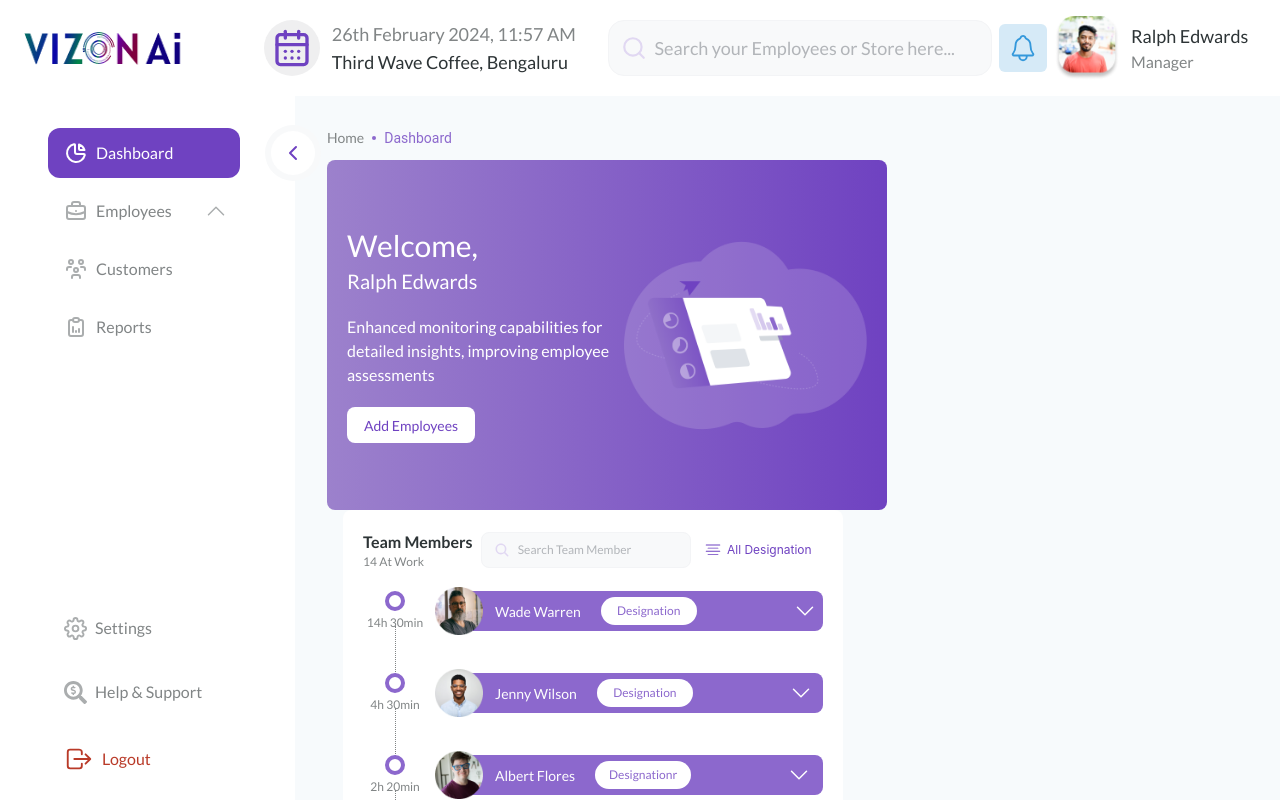
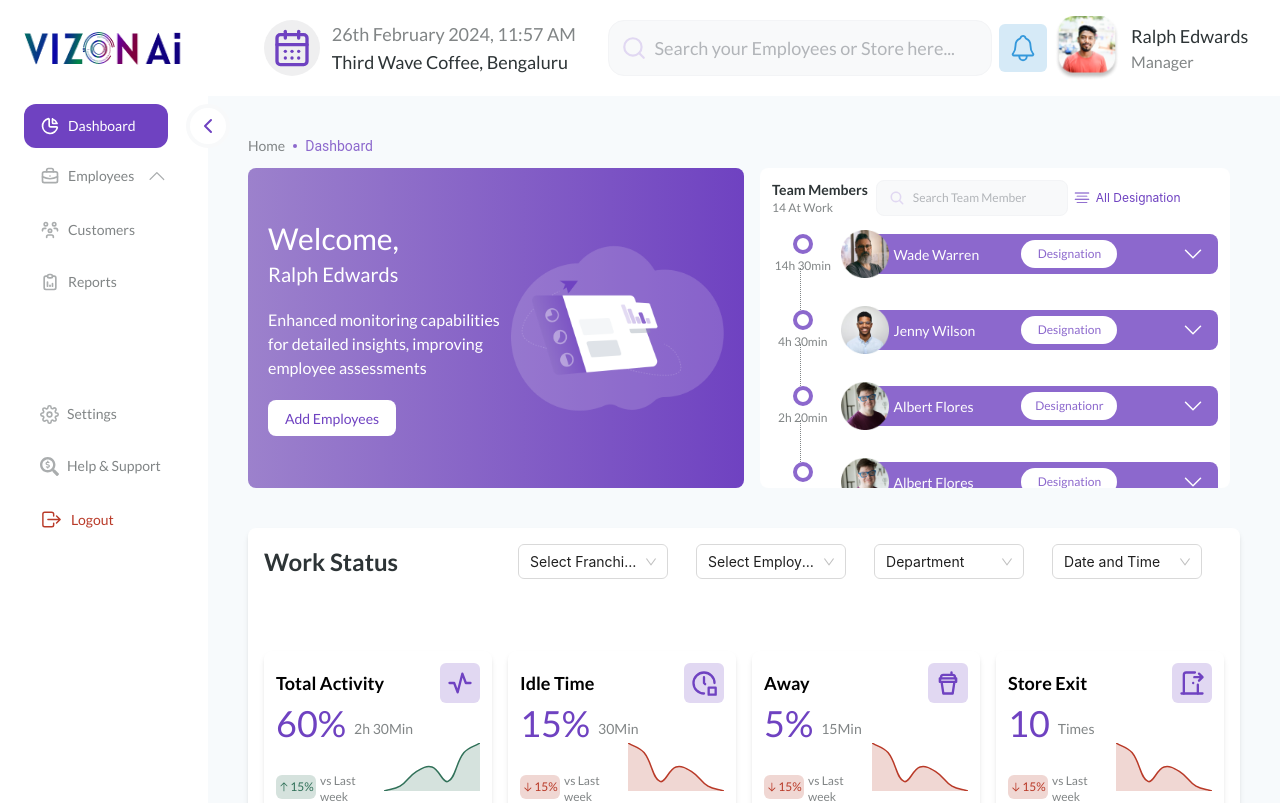
Before and after one commit to CitriotSolutionsPrivateLimited/FMS_Landing_page, a React (Create React App) app: page /Userhome/dashboard in a window 1280 px wide. Shown: the top 803 px of the page. Built offline with nearby package versions, Linux system fonts and the light colour scheme; what react-cookies would draw is missing.

Commit message:
made changes for different screen

```diff
--- a/src/components/Customers.js
+++ b/src/components/Customers.js
@@ -42,7 +42,7 @@ function Customers() {
     }
   }
   return (
-    <div className='p-8'>
+    <div className='p-8 '>
       <div className="flex-grow  ">
       <div className="flex  mt-24 items-center">
         <div className="text-[#818586] cursor-pointer font-Lato text-sm" onClick={() => navigate('/')}>Home</div>
@@ -54,7 +54,7 @@ function Customers() {
       <div className=" rounded-lg shadow-md overflow-hidden w-full bg-white p-4">
         <div className="flex items-center ">
           <span className="mr-48 text-2xl font-Lato font-bold text-[#2D3436]">Customers</span>
-          <div className="ml-96 ">
+          <div className="ml-80 ">
             <Select
               defaultValue="Select Franchise"
               style={{ width: 150, height: 35, fontSize: '20px' }}
--- a/src/components/Dashboard.js
+++ b/src/components/Dashboard.js
@@ -21,15 +21,16 @@ function Dashboard() {
 
   return (
 
-
-      <div className="flex-grow p-8 ">
-      <div className="flex  mt-24 items-center">
+    // style={{width:'560px', height:'350px'}}
+      <div className="flex-grow p-10 ">
+        <div className="flex  mt-24 items-center">
             <div className="text-[#818586] cursor-pointer font-Lato text-sm" onClick={()=>navigate('/')}>Home</div>
             <div className="w-1 h-1  bg-[#8C68CD] rounded-full ml-2 mr-2"></div>
             <span className='text-[#8C68CD] text-sm'>Dashboard</span>
         </div>
-      <Row  className="flex-row mt-3  justify-between">
-        <Col className="dashboard md:flex-row md:p-5 rounded-lg flex flex-row items-center justify-between" style={{width:'560px', height:'350px'}}>
+       <Row  className="flex-row mt-3 ">
+        <Col className="dashboard md:flex-row md:p-5 rounded-lg flex flex-row items-center justify-between lg:w-1/2 h-80"
+        >
           <div className='flex flex-col w-2/3'>
             <h1 className="md:text-4xl lg:text-3xl sm:text-xl text-white  leading-tight font-Lato"> Welcome,</h1>
             <p className="mt-1 md:text-xl lg:text-xl sm:text-2xl text-white  leading-tight  font-medium font-Lato">Ralph Edwards</p>
@@ -41,10 +42,10 @@ function Dashboard() {
           </div>
         </Col>
         <TeamMembers />
-        <div className='flex w-full flex-row mt-5  justify-between'>
+        <div className='flex flex-row w-full mt-5  justify-between'>
           <WorkStatus />
         </div>
-        <div className='flex w-full flex-row mt-5  justify-between'>
+        <div className='flex flex-row  w-full mt-5  justify-between'>
           <Attentiveness />
         </div>
         <Performers />
--- a/src/components/attentiveness.js
+++ b/src/components/attentiveness.js
@@ -84,10 +84,10 @@ const handleCheckboxChange = (event) => {
 
 
   return (
-    <div className=" rounded-lg shadow-md overflow-hidden w-full bg-white mt-5">
+    <div className=" rounded-lg shadow-md overflow-hidden bg-white mt-5">
       <div className="flex items-center p-4 ">
         <span className="mr-10 text-2xl font-Lato font-bold text-[#2D3436]">Attentiveness</span>
-        <div className="ml-44 ">
+        <div className="ml-20 ">
           <Select
             defaultValue="Select Franchise"
             style={{ width: 150, height:35, fontSize: '20px' }}
--- a/src/components/sidebar.js
+++ b/src/components/sidebar.js
@@ -41,56 +41,52 @@ function Sidebar() {
     }
 	},[])
   return (
-    <div className="bg-white h-screen p-12 flex flex-col sticky top-0" style={{width: '295px'}}>
-      <ul className="flex flex-col flex-grow text-base font-Lato mt-20 gap-2">
-        <li className={`p-4  flex items-center text-base ${activeSection === 'Dashboard' ? 'h-20 w-48 rounded-xl text-white bg-[#6F42C1] font-Lato' :  'text-[#818586]'} `} style={{height:'50px'}}
+    <div className="bg-white h-screen p-6 flex flex-col sticky top-0 w-52" >
+      <ul className="flex flex-col flex-grow font-Lato mt-20 text-sm">
+        <li className={`p-4  flex items-center ${activeSection === 'Dashboard' ? 'h-11 w-36 rounded-xl text-white bg-[#6F42C1] font-Lato' :  'text-[#818586]'} `}
         onClick={() => setActiveSection('Dashboard')}>
           <Link to="/Userhome/dashboard" className="flex items-center">
-            <TbChartPie size={24}  className={`mr-2 ${ activeSection === 'Dashboard' ? 'text-white' : 'text-[#AAADAE]' } `} />
+            <TbChartPie size={20}  className={`mr-2 ${ activeSection === 'Dashboard' ? 'text-white' : 'text-[#AAADAE]' } `} />
             Dashboard
           </Link>
           {activeSection === 'Dashboard' && (
             <div className="flex items-center justify-center ">
-              <div className="flex bg-[#F8F9FA] h-14 w-14 rounded-full -mr-60 items-center justify-center">
-              <div className="flex bg-white h-11 w-11 rounded-full  items-center justify-center">
+              <div className="flex bg-white h-11 w-11 rounded-full  items-center justify-center border-4 border-[#F8F9FA] -mr-36 ">
               <TbChevronLeft color="#6F42C1" size={24} />
-              </div>
               </div>
             </div>
           )}
         </li>
 
-        <li className={`p-4 flex items-center text-base ${activeSection === 'Employees' ? 'h-20 w-48 rounded-xl text-white bg-[#6F42C1] font-Lato' :  'text-[#818586]'} `} style={{height:'50px'}}
+        <li className={`p-4 flex items-center  ${activeSection === 'Employees' ? 'h-11 w-40 rounded-xl text-white bg-[#6F42C1] font-Lato' :  'text-[#818586]'} `}
         onClick={() => setActiveSection('Employees')}>
           <Link to="/Userhome/Employees/TeamMembers" className="flex items-center">
-            <TbBriefcase size={24}  className={`mr-2 ${ activeSection === 'Employees' ? 'text-white' : 'text-[#AAADAE]' } `} />
+            <TbBriefcase size={20}  className={`mr-2 ${ activeSection === 'Employees' ? 'text-white' : 'text-[#AAADAE]' } `} />
             Employees
           </Link>
-          {employeesView ? <HiChevronUp size={24} className={` ml-8 cursor-pointer ${ activeSection === 'Employees' ? 'text-white' : 'text-[#AAADAE]' } `} onClick={()=> setEmployeesView(false)}/> : <HiChevronDown size={24} className={` ml-8 cursor-pointer ${ activeSection === 'Employees' ? 'text-white' : 'text-[#AAADAE]' } `} onClick={()=> setEmployeesView(true)} /> }
+          {employeesView ? <HiChevronUp size={24} className={` ml-3 cursor-pointer ${ activeSection === 'Employees' ? 'text-white' : 'text-[#AAADAE]' } `} onClick={()=> setEmployeesView(false)}/> : <HiChevronDown size={24} className={` ml-3 cursor-pointer ${ activeSection === 'Employees' ? 'text-white' : 'text-[#AAADAE]' } `} onClick={()=> setEmployeesView(true)} /> }
           {activeSection === 'Employees' && (
             <div className="flex items-center justify-center ">
-              <div className="flex bg-[#F8F9FA] h-14 w-14 rounded-full -mr-36 items-center justify-center">
-              <div className="flex bg-white h-11 w-11 rounded-full  items-center justify-center">
+              <div className="flex bg-white h-11 w-11 rounded-full  items-center justify-center border-4 border-[#F8F9FA] -mr-24 ">
               <TbChevronLeft color="#6F42C1" size={24} />
-              </div>
               </div>
             </div>
           )}
         </li>
 
         {activeSection === 'Employees' && employeesView && (
-        <div className={`flex text-base pl-8`} onClick={()=>handleClick()}>
+        <div className={`flex pl-7`} onClick={()=>handleClick()}>
             <div className="">
                   <ul>
                     {/* <div className='flex flex-row items-center justify-center'>
                       {subSection === 'timeSheet' && <div className='bg-[#6F42C1] rounded-full h-3 w-3 '></div>}
-                      <li className={`p-4 flex items-center text-base ${subSection === 'timeSheet' ? 'text-[#6F42C1]  font-Lato' :  'text-[#818586]'} `} onClick={() => setSubSection('timeSheet')}>
+                      <li className={`p-4 flex items-center ${subSection === 'timeSheet' ? 'text-[#6F42C1]  font-Lato' :  'text-[#818586]'} `} onClick={() => setSubSection('timeSheet')}>
                       <Link to='/Userhome/Employees/ViewTimeSheet'>View Time Sheet</Link>
                       </li>
                     </div> */}
                       <div className='flex flex-row items-center justify-center'>
-                      {subSection === 'TeamMembers' && <div className='bg-[#6F42C1] rounded-full h-3 w-3 '></div>}
-                      <li className={`p-4 flex items-center text-base ${subSection === 'TeamMembers' ? 'text-[#6F42C1]  font-Lato' :  'text-[#818586]'} `} onClick={() => setSubSection('TeamMembers')}>
+                      {subSection === 'TeamMembers' && <div className='bg-[#6F42C1] rounded-full h-2 w-2 '></div>}
+                      <li className={`p-3 flex items-center  ${subSection === 'TeamMembers' ? 'text-[#6F42C1]  font-Lato' :  'text-[#818586]'} `} onClick={() => setSubSection('TeamMembers')}>
                       <Link to='/Userhome/Employees/TeamMembers'>Team Members</Link></li>
                     </div>
                   </ul>
@@ -101,56 +97,53 @@ function Sidebar() {
 
 
 
-        <li className={`p-4  flex items-center text-base ${activeSection === 'Customers' ? 'h-20 w-48 rounded-xl text-white bg-[#6F42C1] font-Lato' :  'text-[#818586]'} `} style={{height:'50px'}}
+        <li className={`p-4  flex items-center  ${activeSection === 'Customers' ? 'h-11 w-36 rounded-xl text-white bg-[#6F42C1] font-Lato' :  'text-[#818586]'} `}
         onClick={() => setActiveSection('Customers')}>
           <Link to="/Userhome/Customers" className="flex items-center">
-            <TbUsersGroup size={24}  className={`mr-2 ${ activeSection === 'Customers' ? 'text-white' : 'text-[#AAADAE]' } `} />
+            <TbUsersGroup size={20}  className={`mr-2 ${ activeSection === 'Customers' ? 'text-white' : 'text-[#AAADAE]' } `} />
             Customers
           </Link>
           {activeSection === 'Customers' && (
             <div className="flex items-center justify-center ">
-              <div className="flex bg-[#F8F9FA] h-14 w-14 rounded-full -mr-60 items-center justify-center">
-              <div className="flex bg-white h-11 w-11 rounded-full  items-center justify-center">
+             <div className="flex bg-white h-11 w-11 rounded-full  items-center justify-center border-4 border-[#F8F9FA] -mr-36 ">
               <TbChevronLeft color="#6F42C1" size={24} />
-              </div>
               </div>
             </div>
           )}
         </li>
 
-        <li className={`p-4 flex items-center text-base ${activeSection === 'Reports' ? 'h-20 w-48 rounded-xl text-white bg-[#6F42C1] font-Lato' :  'text-[#818586]'} `} style={{height:'50px'}}
+        <li className={`p-4 flex items-center  ${activeSection === 'Reports' ? 'h-11 w-40 rounded-xl text-white bg-[#6F42C1] font-Lato' :  'text-[#818586]'} `}
         onClick={() => setActiveSection('Reports')}>
           <Link to="/dashboard" className="flex items-center">
-            <TbReportAnalytics size={24}  className={`mr-2 ${ activeSection === 'Reports' ? 'text-white' : 'text-[#AAADAE]' } `} />
+            <TbReportAnalytics size={20}  className={`mr-2 ${ activeSection === 'Reports' ? 'text-white' : 'text-[#AAADAE]' } `} />
             Reports
           </Link>
           {activeSection === 'Reports' && (
             <div className="flex items-center justify-center ">
-              <div className="flex bg-[#F8F9FA] h-14 w-14 rounded-full -mr-72 items-center justify-center">
-              <div className="flex bg-white h-11 w-11 rounded-full  items-center justify-center">
+             <div className="flex bg-white h-11 w-11 rounded-full  items-center justify-center border-4 border-[#F8F9FA] -mr-40 ">
               <TbChevronLeft color="#6F42C1" size={24} />
               </div>
-              </div>
+
             </div>
           )}
         </li>
 
-        <li className="mt-60 p-4 text-[#818586]">
-          <Link to="/dashboard" className="flex items-center">
-          <FiSettings  size={23} color='#AAADAE' className="mr-2" />
+        <li className=" p-4 text-[#818586]">
+          <Link to="/dashboard" className="flex mt-20 items-center">
+          <FiSettings  size={19} color='#AAADAE' className="mr-2" />
             Settings
           </Link>
         </li>
         <li className="p-4 text-[#818586]">
           <Link to="/dashboard" className="flex items-center">
-          <FaSearchDollar size={23} color='#AAADAE' className="mr-2" />
+          <FaSearchDollar size={19} color='#AAADAE' className="mr-2" />
 
             Help & Support
           </Link>
         </li>
         <li className="p-4 text-[#B93A28]">
           <Link to="/dashboard" className="flex items-center">
-            <IoLogOutOutline  size={30} className="mr-2"/>
+            <IoLogOutOutline  size={23} className="mr-2"/>
             Logout
           </Link>
         </li>
--- a/src/components/teamMembers.js
+++ b/src/components/teamMembers.js
@@ -82,13 +82,14 @@ const TeamMembers = () => {
 
 
   return (
-    <div className="flex flex-col md:p-5 bg-white rounded-lg ml-4" style={{width:'500px', maxHeight:'350px', overflowY:'auto'}}>
-      <div className="flex items-center justify-between mb-4">
+    // style={{width:'500px', maxHeight:'350px', overflowY:'auto'}}
+    <div className="flex flex-col md:p-3 bg-white rounded-lg lg:w-5/12 h-80 ml-4" style={{width:'470px', overflowY:'auto'}}>
+      <div className="flex items-center  mb-4">
         <div className="flex flex-col">
-          <span className="text-[#2D3436] font-Lato text-base font-semibold">Team Members</span>
+          <span className="text-[#2D3436] font-Lato text-sm font-semibold">Team Members</span>
           <span className=' text-[#818586] font-Lato text-xs'>{teamNumber > 0 ? `14 At Work` : 'No members added'}</span>
         </div>
-        <div className={`flex items-center rounded-lg px-3 py-2 bg-[#F8F9FA] w-60 h-11 border ${isFocused ? 'border-[#6F42C1]' : 'border-gray-100'}`} style={{width:'210px', height:'36px'}}>
+        <div className={`ml-2 flex items-center rounded-lg px-3 py-2 bg-[#F8F9FA] w-48 h-9 border ${isFocused ? 'border-[#6F42C1]' : 'border-gray-100'}`} >
           <IoSearch color={isFocused ? '#6F42C1' : '#E1D8F2'} size={16} className='mr-2'/>
           <input
             type="text"
@@ -100,7 +101,7 @@ const TeamMembers = () => {
             className=" outline-none placeholder-[#B2B5B9] flex-grow text-black bg-[#F8F9FA] font-Lato text-xs"
           />
         </div>
-        <div className="flex items-center ml-1 text-sm text-[#8185] w-28" style={{width:'120px'}}>
+        <div className="flex items-center ml-1 text-sm text-[#8185] w-28">
           <Dropdown overlay={menu} trigger={['click']}  >
             <div className="flex items-center" style={{ cursor: 'pointer' }}>
               <PiTextAlignCenterLight color='#6F42C1' size={20}/>
@@ -115,32 +116,32 @@ const TeamMembers = () => {
       {teamNumber > 0 ?
 
       <div className="flex-col items-center justify-between " >
-
+        {/* style={{ width: '450px', height: '50px' }} */}
         {teamMembersData.map((member, index) => (
-          <><div style={{ width: '480px', height: '50px' }} className='flex items-center relative'>
+          <><div  className='flex items-center relative lg:w-12/12 h-11'>
             <div className='flex flex-col items-center w-16'>
               <div className={`w-5 h-5 border-4 ${memberDataVisibility[index] ? 'border-[#3498DB]' : 'border-[#8C68CD]'} rounded-full`} />
               <span className="text-[#818586] font-Lato text-xs mt-1">{member.time}</span>
             </div>
-            <div className={`flex flex-row ${memberDataVisibility[index] ? 'bg-[#3498DB]' : 'bg-[#8C68CD]'}  rounded-lg items-center ml-4`} style={{ width: '380px', height: '40px' }}>
+            <div className={`flex flex-row ${memberDataVisibility[index] ? 'bg-[#3498DB]' : 'bg-[#8C68CD]'}  rounded-lg items-center ml-4 w-96 h-10`} >
               <img src={member.img} className="flex w-12 h-12   -ml-2" />
-              <span className='text-[#FDFDFD] ml-3 font-Lato'>{member.name}</span>
-              <button className={`flex bg-white  ${memberDataVisibility[index] ? 'text-[#3498DB]' : 'text-[#8C68CD]'}  rounded-3xl h-7 w-24 items-center justify-center font-Lato ml-5 text-xs`}>{member.designation}</button>
+              <span className='text-[#FDFDFD] ml-1 font-Lato w-32'>{member.name}</span>
+              <button className={`flex bg-white  ${memberDataVisibility[index] ? 'text-[#3498DB]' : 'text-[#8C68CD]'}  rounded-3xl h-7 w-24 items-center justify-center font-Lato  text-xs`}>{member.designation}</button>
               {memberDataVisibility[index] ? (
-                <HiChevronUp size={24} color="#fff" className="ml-24 cursor-pointer" onClick={() => toggleMemberDataVisibility(index)} />
+                <HiChevronUp size={24} color="#fff" className="ml-16 cursor-pointer" onClick={() => toggleMemberDataVisibility(index)} />
               ) : (
-                <HiChevronDown size={24} color="#fff" className="ml-24 cursor-pointer" onClick={() => toggleMemberDataVisibility(index)} />
+                <HiChevronDown size={24} color="#fff" className="ml-16 cursor-pointer" onClick={() => toggleMemberDataVisibility(index)} />
               )}
               <div>
                 {index !== teamMembersData.length - 1 && ( // Render line for all members except the last one
-                <div className={`absolute top-10 left-8 border-l border-dotted border-[#818586] ${memberDataVisibility[index] ? 'h-36' :'h-full'}`} />
+                <div className={`absolute top-10 left-7 border-l border-dotted border-[#818586] ${memberDataVisibility[index] ? 'h-32' :'h-full top-9'}`} />
                 )}
               </div>
             </div>
           </div>
           <div className='flex items-center ml-16 mt-5 mb-3'>
               {memberDataVisibility[index] && (
-                <div className='flex flex-col text-[#2D3436] font-Lato font-semibold'>
+                <div className='flex flex-col text-[#2D3436] font-Lato '>
                   <div className='flex flex-row'>
                     <MdOutlinePunchClock color='#575C5E' size={18} />
                     <span className='ml-1 text-xs '>Designated Time {member.dTime}</span>
--- a/src/components/userHome.js
+++ b/src/components/userHome.js
@@ -35,7 +35,7 @@ function UserHome(path) {
 			<DashboardHeader />
 		</div>
 	}
-	<div style={{ display: 'flex', flexDirection: 'row', height: '100vh' }}>
+	<div style={{ display: 'flex', flexDirection: 'row' }}>
 		<Sidebar />
 		<div className="content-wrapper" style={{ flex: '1', overflowY: 'auto', background: '#F7FAFC' }}>
 			<Routes>
--- a/src/components/workstatus.js
+++ b/src/components/workstatus.js
@@ -29,10 +29,10 @@ const WorkStatus = () => {
   ];
 
   return (
-    <div className=" rounded-lg shadow-md overflow-hidden w-full bg-white mt-5">
+    <div className=" rounded-lg shadow-md overflow-hidden bg-white mt-5">
       <div className="flex items-center p-4 ">
         <span className="mr-10 text-2xl font-Lato font-bold text-[#2D3436]">Work Status</span>
-        <div className="ml-44 ">
+        <div className="ml-20 ">
           <Select
             defaultValue="Select Franchise"
             style={{ width: 150, height:35, fontSize: '20px' }}
@@ -73,10 +73,10 @@ const WorkStatus = () => {
             </Select>
         </div>
       </div>
-
-      <div className="grid grid-cols-1 md:grid-cols-2 lg:grid-cols-3 xl:grid-cols-4 gap-8  mt-10 mb-10 ml-4 " style={{width:'1050px', height:'360px'}}>
+      {/* style={{width:'1050px', height:'360px'}} */}
+      <div className="grid grid-cols-1 md:grid-cols-2 lg:grid-cols-3 xl:grid-cols-4 mt-10 mb-10 ml-4 " >
         {cardData.map((card) => (
-          <div key={card.id} className="bg-white rounded-lg shadow-md p-3">
+          <div key={card.id} className="bg-white rounded-lg shadow-md p-3 mr-4 mt-4">
             <div className="flex justify-between items-center">
               <h2 className="text-lg font-semibold font-Lato">{card.title}</h2>
               <div className="bg-[#E1D8F2] h-10 w-10 flex items-center justify-center rounded-md text-[#6F42C1]">
```
Also changed, not shown: src/components/EmployeesTeam.js (+4 -4 lines).
